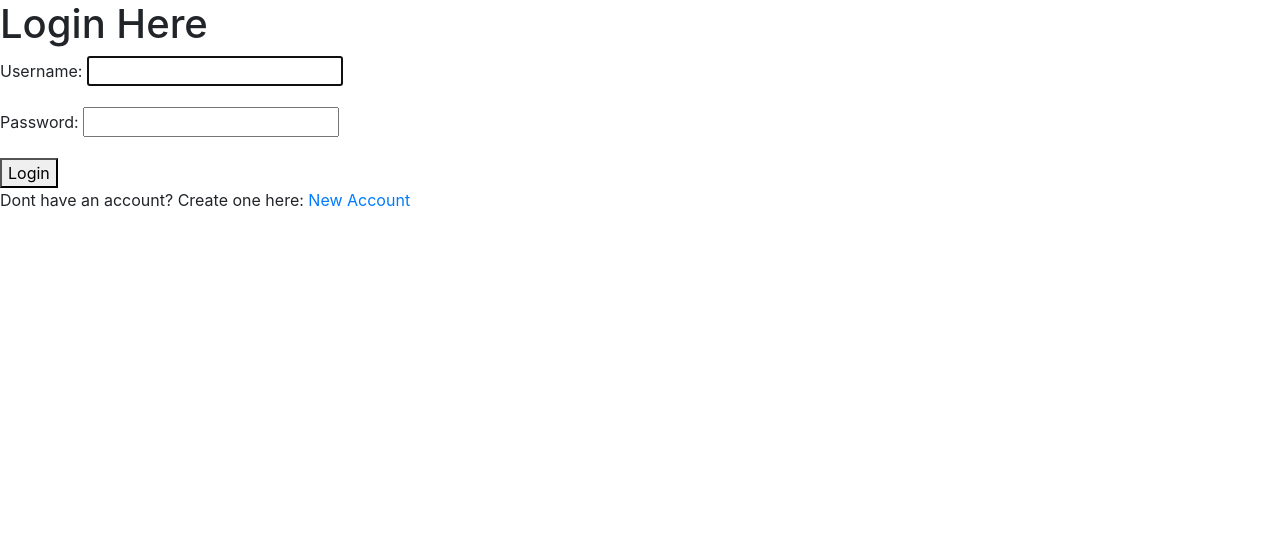
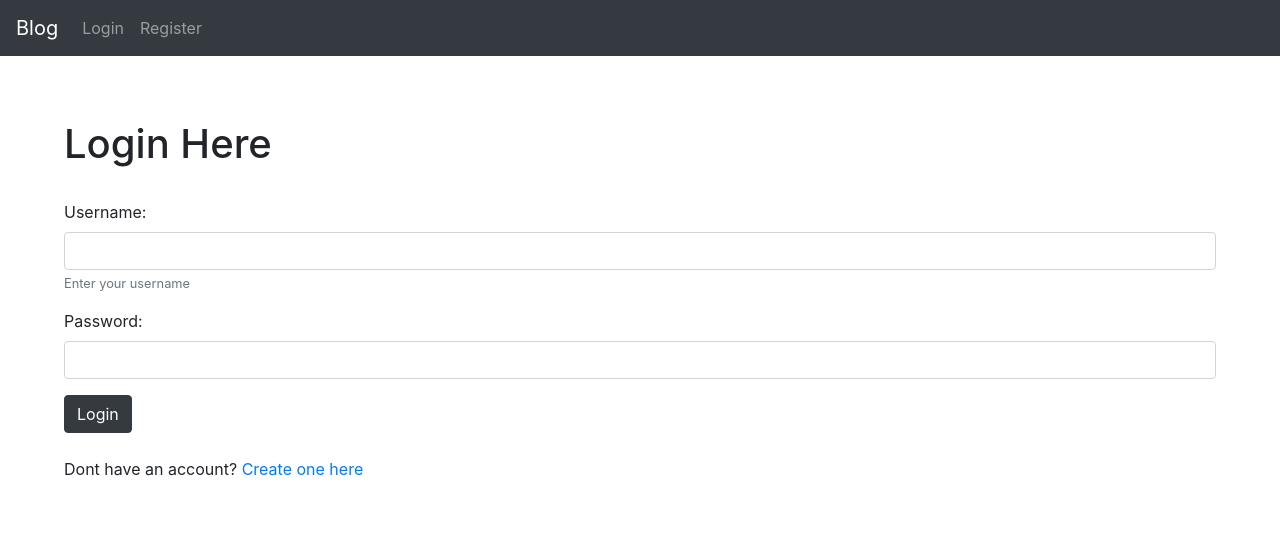
Before and after one commit to mpatel18/weblog, a Django app: page /login/ in a window 1280 px wide. Shown: the top 560 px of the page. Run offline with Django 3.2, Linux system fonts and the light colour scheme.

Commit message:
added styling to pages

```diff
--- a/blog_site/static/blog_site/style.css
+++ /dev/null
@@ -1,3 +0,0 @@
-.length {
-    width: 100%;
-}
--- a/blog_site/templates/base.html
+++ b/blog_site/templates/base.html
@@ -10,6 +10,32 @@
     <title>{% block title %}Blog{% endblock %}</title>
 </head>
 <body>
+    <nav class="navbar navbar-expand-lg navbar-dark bg-dark">
+        <a class="navbar-brand" href="{% url 'home' %}">Blog</a>
+        <button class="navbar-toggler" type="button" data-toggle="collapse" data-target="#navbarSupportedContent" aria-controls="navbarSupportedContent" aria-expanded="false" aria-label="Toggle navigation">
+          <span class="navbar-toggler-icon"></span>
+        </button>
+
+        <div class="collapse navbar-collapse" id="navbarSupportedContent">
+          <ul class="navbar-nav mr-auto">
+            {% if user.is_authenticated %}
+            <li class="nav-item">
+                <a class="nav-link" href="{% url 'new_post' %}">Create New Post</a>
+            </li>
+            <li class="nav-item">
+                <a class="nav-link" href="{% url 'logout' %}">Logout</a>
+            </li>
+            {% else %}
+            <li class="nav-item">
+                <a class="nav-link" href="{% url 'login' %}">Login</a>
+            </li>
+            <li class="nav-item">
+                <a class="nav-link" href="{% url 'register' %}">Register</a>
+            </li>
+            {% endif %}
+          </ul>
+        </div>
+      </nav>
     {% block content %}
 
     {% endblock %}
--- a/blog_site/templates/new_post.html
+++ b/blog_site/templates/new_post.html
@@ -5,18 +5,18 @@
 {% block content %}
 
 {% if user.is_authenticated %}
+<div style="padding: 5%;">
     <h1>Add New Post</h1>
 
     <form method="POST">
         {% csrf_token %}
         {{ form.as_p }}
-    <button>Post</button>
+        <button class="btn btn-dark">Post</button>
     </form>
-<br/>
-<a href="{% url 'home' %}">Back</a>
     {% else %}
     <h1>Must be logged in to author's account...</h1>
     <a href="{% url 'home'%}">Home</a>
     {% endif %}
 
+</div>
 {% endblock %}
--- a/blog_site/templates/registration/login.html
+++ b/blog_site/templates/registration/login.html
@@ -3,10 +3,22 @@
 {% block title %}Login{% endblock %}
 
 {% block content %}
-<h1>Login Here</h1>
-<form method="POST">{% csrf_token %}
-    {{ form.as_p }}
-    <button>Login</button>
-    <p>Dont have an account? Create one here: <a href="{% url 'register' %}">New Account</a></p>
-</form>
+<div style="padding: 5%;">
+    <h1>Login Here</h1>
+    <br/>
+    <form method="POST">{% csrf_token %}
+        <div class="form-group">
+            <label>Username:</label>
+            <input type="text" class="form-control" name='username'>
+            <small class="form-text text-muted">Enter your username</small>
+        </div>
+        <div class="form-group">
+            <label>Password:</label>
+            <input type="password" class="form-control" name='password'>
+        </div>
+        <button class="btn btn-dark">Login</button>
+    </form>
+    <br/>
+    <p>Dont have an account? <a href="{% url 'register' %}">Create one here</a></p>
+</div>
 {% endblock %}
```
Also changed, not shown: blog_site/forms.py (+16 -5 lines), blog_site/templates/confirm_delete_post.html (+4 -3 lines), blog_site/templates/home.html (+12 -25 lines), blog_site/templates/post.html (+8 -5 lines), blog_site/templates/registration/register.html (+10 -6 lines), blog_site/templates/update_post.html (+3 -5 lines). Lines whose indentation alone changed are shown as unchanged.
